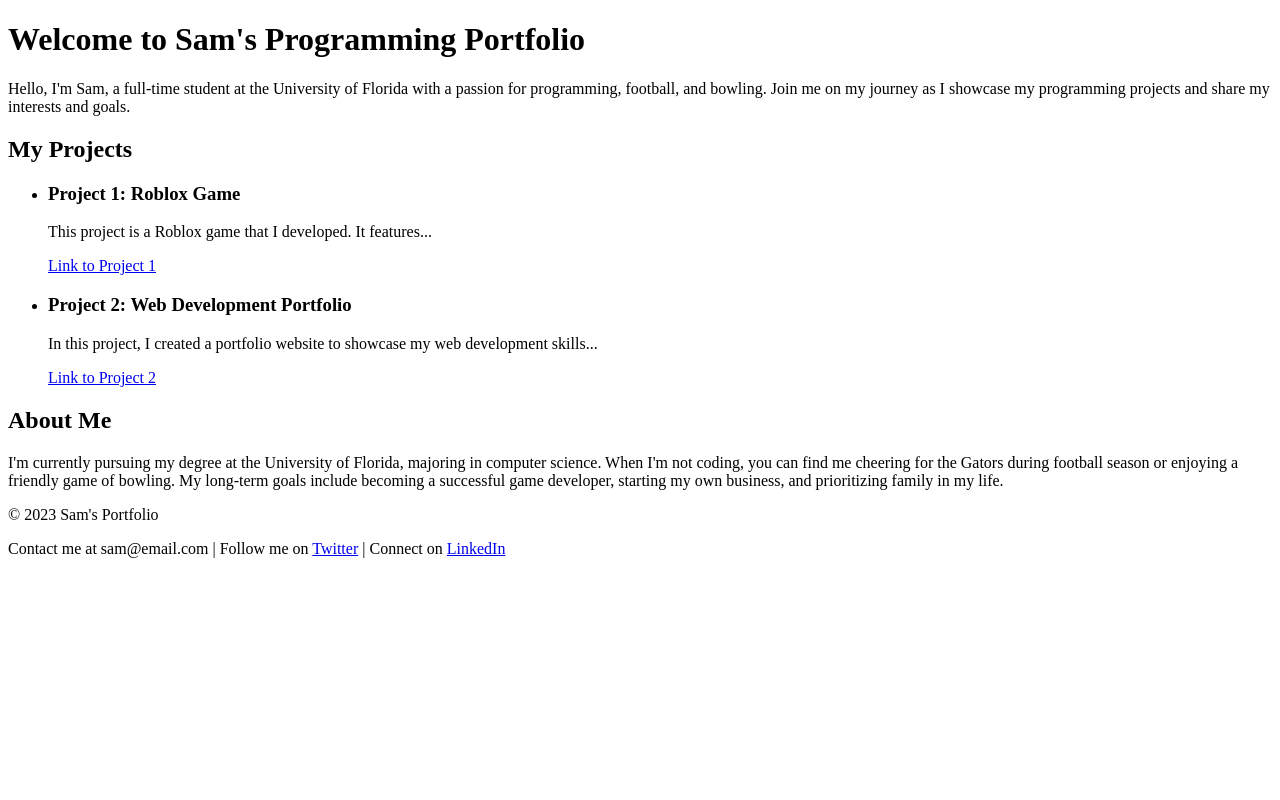
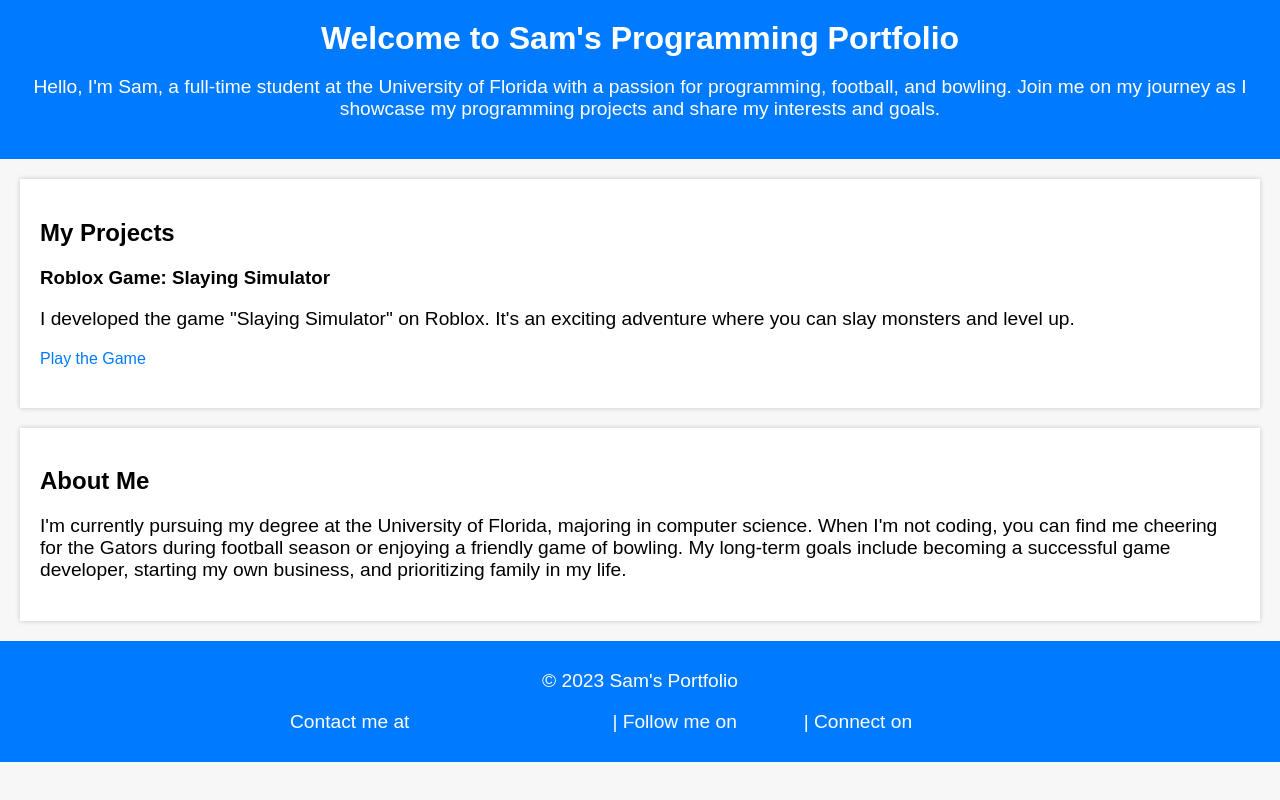
Before and after one commit to samuelderigo/samuelderigo.github.io, a plain HTML site: page index.html in a window 1280 px wide. Drawn offline with Linux system fonts and the light colour scheme.

Commit message:
Update index.html

```diff
--- a/index.html
+++ b/index.html
@@ -4,28 +4,71 @@
     <meta charset="UTF-8">
     <meta name="viewport" content="width=device-width, initial-scale=1.0">
     <title>Sam's Programming Portfolio</title>
-    <!-- Add any additional meta tags, CSS, or JavaScript links here -->
+    <style>
+        body {
+            font-family: Arial, sans-serif;
+            background-color: #f7f7f7;
+            margin: 0;
+            padding: 0;
+        }
+
+        header {
+            background-color: #007bff;
+            color: #fff;
+            text-align: center;
+            padding: 20px;
+        }
+
+        h1 {
+            margin: 0;
+        }
+
+        p {
+            font-size: 1.2em;
+        }
+
+        section {
+            padding: 20px;
+            margin: 20px;
+            background-color: #fff;
+            box-shadow: 0 0 5px rgba(0, 0, 0, 0.2);
+        }
+
+        ul {
+            list-style-type: none;
+            padding: 0;
+        }
+
+        li {
+            margin-bottom: 20px;
+        }
+
+        a {
+            color: #007bff;
+            text-decoration: none;
+        }
+
+        footer {
+            text-align: center;
+            background-color: #007bff;
+            color: #fff;
+            padding: 10px 0;
+        }
+    </style>
 </head>
 <body>
     <header>
         <h1>Welcome to Sam's Programming Portfolio</h1>
-        <!-- Add a brief introduction or bio here -->
         <p>Hello, I'm Sam, a full-time student at the University of Florida with a passion for programming, football, and bowling. Join me on my journey as I showcase my programming projects and share my interests and goals.</p>
     </header>
 
     <section id="projects">
         <h2>My Projects</h2>
-        <!-- List your programming projects here with descriptions and links -->
         <ul>
             <li>
-                <h3>Project 1: Roblox Game</h3>
-                <p>This project is a Roblox game that I developed. It features...</p>
-                <a href="#">Link to Project 1</a>
-            </li>
-            <li>
-                <h3>Project 2: Web Development Portfolio</h3>
-                <p>In this project, I created a portfolio website to showcase my web development skills...</p>
-                <a href="#">Link to Project 2</a>
+                <h3>Roblox Game: Slaying Simulator</h3>
+                <p>I developed the game "Slaying Simulator" on Roblox. It's an exciting adventure where you can slay monsters and level up.</p>
+                <a href="https://www.roblox.com/games/15023033740/Slaying-Simulator">Play the Game</a>
             </li>
             <!-- Add more projects as needed -->
         </ul>
@@ -33,14 +76,12 @@
 
     <section id="about-me">
         <h2>About Me</h2>
-        <!-- Share some information about yourself, your interests, and goals -->
         <p>I'm currently pursuing my degree at the University of Florida, majoring in computer science. When I'm not coding, you can find me cheering for the Gators during football season or enjoying a friendly game of bowling. My long-term goals include becoming a successful game developer, starting my own business, and prioritizing family in my life.</p>
     </section>
 
     <footer>
         <p>&copy; 2023 Sam's Portfolio</p>
-        <!-- You can add contact information or social media links here -->
-        <p>Contact me at sam@email.com | Follow me on <a href="#">Twitter</a> | Connect on <a href="#">LinkedIn</a></p>
+        <p>Contact me at <a href="mailto:samuelderigo@ufl.edu">samuelderigo@ufl.edu</a> | Follow me on <a href="https://twitter.com/EmberAPI">Twitter</a> | Connect on <a href="https://www.linkedin.com/in/samuel-derigo-75a6b1294/">LinkedIn</a></p>
     </footer>
 </body>
 </html>
```
